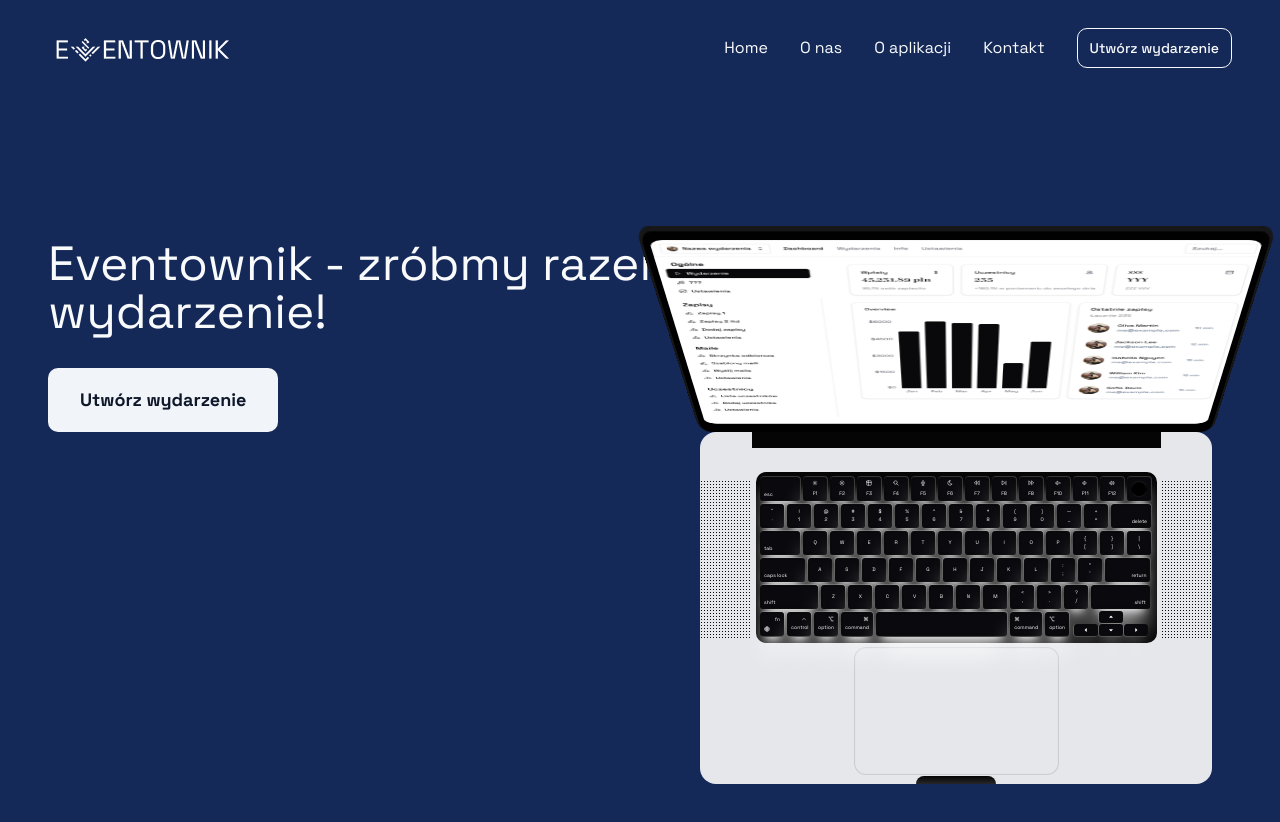
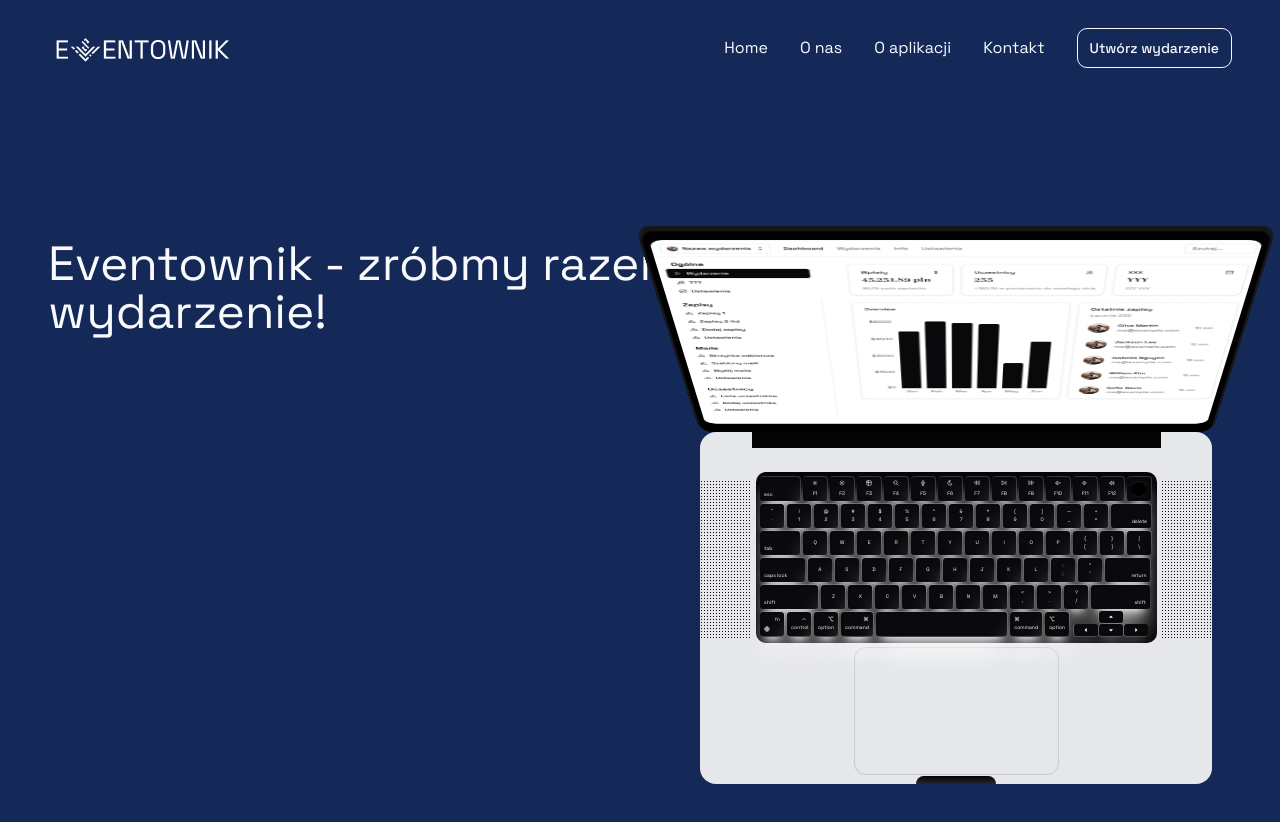
Before and after one commit to Solvro/web-eventownik, a Next.js app: page / in a window 1280 px wide. Shown: the top 822 px of the page. Built offline with nearby package versions, Linux system fonts and the light colour scheme; no server answers.

Commit message:
feat: remove create event button

```diff
--- a/src/components/landing/Hero.tsx
+++ b/src/components/landing/Hero.tsx
@@ -1,21 +1,14 @@
-import { ReloadIcon } from "@radix-ui/react-icons";
 import { motion } from "framer-motion";
 import Image from "next/image";
-import { useRouter } from "next/router";
 import React from "react";
 
 import cube from "@/assets/cube.png";
 import visionImage from "@/assets/landing_vision.png";
 import sphere from "@/assets/sphere.png";
-import { Button } from "@/components/ui/button";
-import { useCreateEvent } from "@/lib/useCreateEvent";
 
 import { MacbookScroll } from "../ui/macbook-scroll";
 
 export const Hero = () => {
-  const event = useCreateEvent();
-  const router = useRouter();
-
   return (
     <section>
       <div className="mt-8 flex flex-col p-12 pb-0 md:flex-row  md:justify-between xl:mt-24 ">
@@ -26,24 +19,6 @@ export const Hero = () => {
               <br />
               wydarzenie!
             </h1>
-            <Button
-              onClick={() => {
-                void event.mutateAsync().then((data) => {
-                  void router.push({
-                    pathname: "/event/[slug]/settings",
-                    query: { slug: data.ownersSlug },
-                  });
-                });
-              }}
-              variant="secondary"
-              disabled={event.isPending || event.isSuccess}
-              className="rounded-md bg-secondary px-8 py-8 text-lg font-bold"
-            >
-              {event.isPending || event.isSuccess ? (
-                <ReloadIcon className="mr-2 h-4 w-4 animate-spin" />
-              ) : null}
-              Utwórz wydarzenie
-            </Button>
           </div>
         </div>
         <div>
```
